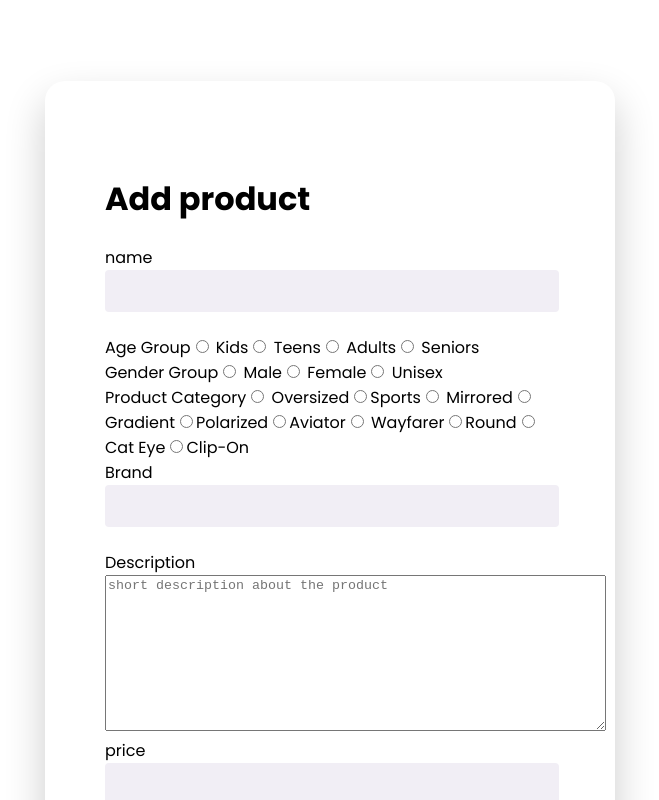
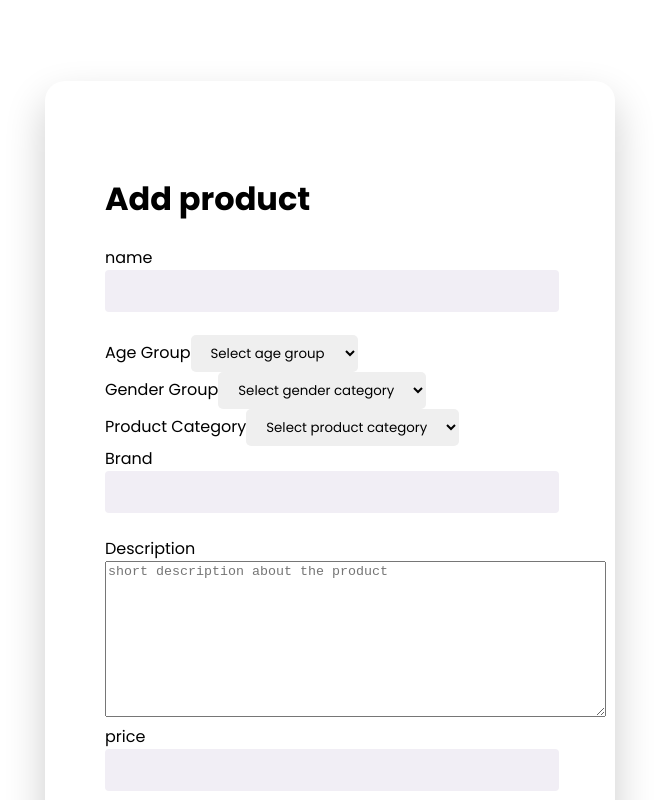
Before and after one commit to cherubim777/eye-glasses-shopping-frontend, a React (Vite) app: page /retailer/addProduct in a window 1280 px wide. Shown: the top 800 px of the page, without its empty margins (156-815 px from the left). Built offline with nearby package versions, Linux system fonts and the light colour scheme.

Commit message:
replace radio buttons in add and update products with drop down

```diff
--- a/src/AddProducts.jsx
+++ b/src/AddProducts.jsx
@@ -1,64 +1,88 @@
-import React, {useState} from "react";
+import React, { useState } from "react";
 import UserInput from "./UserInput";
-export default function AddProducts(){
 
-    const [product,setProduct] = useState({
-      name: '',
-      age_group: '',
-      gender_category: '',
-      category: '',
-      brand: '',
-      description: '',
-      price: '',
+export default function AddProducts() {
+  const [product, setProduct] = useState({
+    name: "",
+    age_group: "",
+    gender_category: "",
+    category: "",
+    brand: "",
+    description: "",
+    price: "",
     photo: null,
-      quantity:'',
+    quantity: "",
   });
 
-    const token = localStorage.getItem('retailerToken');
+  const token = localStorage.getItem("retailerToken");
 
-    const handleProductChange = (event) =>{
-      const {name,value} = event.target;
-      setProduct({...product,[name]:value})
+  const handleProductChange = (event) => {
+    const { name, value } = event.target;
+    setProduct({ ...product, [name]: value });
   };
+
   const handleImageChange = (event) => {
     setProduct({ ...product, photo: event.target.files[0] });
-      console.log(product.photo)
+    console.log(product.photo);
   };
 
-    let addProduct = function(){
-
+  let addProduct = function () {
     const formData = new FormData();
-        formData.append('name', product.name);
-        formData.append('age_group', product.age_group);
-        formData.append('gender_category', product.gender_category);
-        formData.append('category', product.category);
-        formData.append('brand', product.brand);
-        formData.append('description', product.description);
-        formData.append('price', product.price);
-        formData.append('quantity', product.quantity);
-        formData.append('photo', product.photo);
-        fetch('http://127.0.0.1:8000/product/addProduct/', {
-            method: 'POST',
+    formData.append("name", product.name);
+    formData.append("age_group", product.age_group);
+    formData.append("gender_category", product.gender_category);
+    formData.append("category", product.category);
+    formData.append("brand", product.brand);
+    formData.append("description", product.description);
+    formData.append("price", product.price);
+    formData.append("quantity", product.quantity);
+    formData.append("photo", product.photo);
+    fetch("http://127.0.0.1:8000/product/addProduct/", {
+      method: "POST",
       headers: {
         // 'Content-Type': 'application/json',
-              'Authorization': `Bearer ${token}`,
+        Authorization: `Bearer ${token}`,
       },
-            body: formData
-
+      body: formData,
     })
-          .then(response => response.json())
-          .then(data => {
+      .then((response) => response.json())
+      .then((data) => {
         // Handle the response data here
       })
-          .catch(error => {
+      .catch((error) => {
         // Handle any errors that occurred during the request
       });
-
-        }
+  };
   const handleSubmit = (event) => {
     event.preventDefault();
     addProduct();
   };
+
+  const ageGroupOptions = [
+    { value: "K", label: "Kids" },
+    { value: "T", label: "Teens" },
+    { value: "A", label: "Adults" },
+    { value: "S", label: "Seniors" },
+  ];
+
+  const genderCategoryOptions = [
+    { value: "M", label: "Male" },
+    { value: "F", label: "Female" },
+    { value: "U", label: "Unisex" },
+  ];
+
+  const categoryOptions = [
+    { value: "Oversized", label: "Oversized" },
+    { value: "Sports", label: "Sports" },
+    { value: "Mirrored", label: "Mirrored" },
+    { value: "Gradient", label: "Gradient" },
+    { value: "Polarized", label: "Polarized" },
+    { value: "Aviator", label: "Aviator" },
+    { value: "Wayfarer", label: "Wayfarer" },
+    { value: "Round", label: "Round" },
+    { value: "Cat Eye", label: "Cat Eye" },
+    { value: "Clip-On", label: "Clip-On" },
+  ];
 
   return (
     <>
@@ -66,45 +90,108 @@ export default function AddProducts(){
         <div className="login-form">
           <h1> Add product</h1>
           <form onSubmit={handleSubmit}>
-            <UserInput type="text" title="name" name="name" value={product.name} onChange={handleProductChange}/>
+            <UserInput
+              type="text"
+              title="name"
+              name="name"
+              value={product.name}
+              onChange={handleProductChange}
+            />
             <label>
               Age Group
-            <input type="radio" required name="age_group" value="K" checked={product.age_group ==="K"} onChange={handleProductChange}/> Kids
-            <input type="radio" name="age_group" value="T" checked={product.age_group ==="T"} onChange={handleProductChange}/> Teens
-            <input type="radio" name="age_group" value="A" checked={product.age_group ==="A"} onChange={handleProductChange}/> Adults
-            <input type="radio" name="age_group" value="S" checked={product.age_group ==="S"} onChange={handleProductChange}/> Seniors
+              <select
+                className="button-style"
+                name="age_group"
+                required
+                value={product.age_group}
+                onChange={handleProductChange}
+              >
+                <option value="">Select age group</option>
+                {ageGroupOptions.map((option) => (
+                  <option key={option.value} value={option.value}>
+                    {option.label}
+                  </option>
+                ))}
+              </select>
             </label>
-     <br/>
+            <br />
             <label>
               Gender Group
-            <input type="radio" required name="gender_category" value="M" checked={product.gender_category==="M"} onChange={handleProductChange}/> Male
-            <input type="radio" name="gender_category" value="F" checked={product.gender_category==="F"} onChange={handleProductChange}/> Female
-            <input type="radio" name="gender_category" value="U" checked={product.gender_category==="U"} onChange={handleProductChange} /> Unisex
+              <select
+                className="button-style"
+                name="gender_category"
+                required
+                value={product.gender_category}
+                onChange={handleProductChange}
+              >
+                <option value="">Select gender category</option>
+                {genderCategoryOptions.map((option) => (
+                  <option key={option.value} value={option.value}>
+                    {option.label}
+                  </option>
+                ))}
+              </select>
             </label>
-
-     <label><br/>
+            <br />
+            <label>
               Product Category
-          <input type="radio" required name="category" value="Oversized" checked={product.category === "Oversized"} onChange={handleProductChange}/> Oversized
-          <input type="radio" name="category" value="Sports" checked={product.category === "Sports"} onChange={handleProductChange} />Sports
-          <input type="radio" name="category" value="Mirrored" checked={product.category === "Mirrored"} onChange={handleProductChange} /> Mirrored
-          <input type="radio" name="category" value="Gradient" checked={product.category === "Gradient"} onChange={handleProductChange} />Gradient
-          <input type="radio" name="category" value="Polarized" checked={product.category === "Polarized"} onChange={handleProductChange}/>Polarized
-          <input type="radio" name="category" value="Aviator" checked={product.category === "Aviator"} onChange={handleProductChange} />Aviator
-          <input type="radio" name="category" value="Wayfarer" checked={product.category === "Wayfarer"} onChange={handleProductChange}/> Wayfarer
-          <input type="radio" name="category" value="Round" checked={product.category === "Round"} onChange={handleProductChange} />Round
-          <input type="radio" name="category" value="Cat Eye" checked={product.category === "Cat Eye"} onChange={handleProductChange}/>Cat Eye
-          <input type="radio" name="category" value="Clip-On" checked={product.category === "Clip-On"} onChange={handleProductChange}/>Clip-On
+              <select
+                className="button-style"
+                name="category"
+                required
+                value={product.category}
+                onChange={handleProductChange}
+              >
+                <option value="">Select product category</option>
+                {categoryOptions.map((option) => (
+                  <option key={option.value} value={option.value}>
+                    {option.label}
+                  </option>
+                ))}
+              </select>
             </label>
-        <UserInput type="text" title="Brand" name="brand" value={product.brand} onChange={handleProductChange}/>
+            <br />
+            <UserInput
+              type="text"
+              title="Brand"
+              name="brand"
+              value={product.brand}
+              onChange={handleProductChange}
+            />
             <label>
               Description
-        <textarea name="description" cols="60" rows="10" placeholder="short description about the product" value={product
-        .description} onChange={handleProductChange}></textarea>
+              <textarea
+                name="description"
+                cols="60"
+                rows="10"
+                placeholder="short description about the product"
+                value={product.description}
+                onChange={handleProductChange}
+              ></textarea>
             </label>
-        <UserInput type="number" title="price" name="price" value={product.price} onChange={handleProductChange}/>
-        <UserInput type="number" min="1" title="quantity" name="quantity" value={product.quantity} onChange={handleProductChange}/>
+            <UserInput
+              type="number"
+              title="price"
+              name="price"
+              value={product.price}
+              onChange={handleProductChange}
+            />
+            <UserInput
+              type="number"
+              min="1"
+              title="quantity"
+              name="quantity"
+              value={product.quantity}
+              onChange={handleProductChange}
+            />
 
-        <UserInput type="file"  accept="image/*" title="Product Image" name="image"  onChange={handleImageChange} />
+            <UserInput
+              type="file"
+              accept="image/*"
+              title="Product Image"
+              name="image"
+              onChange={handleImageChange}
+            />
             <UserInput
               type="submit"
               value="Submit"
@@ -114,7 +201,5 @@ export default function AddProducts(){
         </div>
       </div>
     </>
-
-    )
-
+  );
 }
--- a/src/Dashboard.jsx
+++ b/src/Dashboard.jsx
@@ -32,8 +32,6 @@ export default function Dashboard(){
             getMonthlyRevenue('Dec', 11),
         ];
     }
-    if(salesData.monthly_revenues && salesData.monthly_revenues.length > 0)
-        console.log(salesData.monthly_revenues[5].current_year_revenue)
 
       const token = localStorage.getItem('retailerToken');
     React.useEffect(() => {
@@ -60,7 +58,7 @@ export default function Dashboard(){
                     <div className="barchart-title">Total Revenue</div>
                     <div className="revenue-value">{year === "current" ? salesData.current_year_revenue: salesData.last_year_revenue} ETB</div>
                     <div className="year-selector">
-                        <select className="theme-color" onChange={(event) => handleYearChange(event)}>
+                        <select className="theme-color button-style" onChange={(event) => handleYearChange(event)}>
                             <option value="current">This year</option>
                             <option value="last">Last year</option>
                         </select>
--- a/src/UpdateProduct.jsx
+++ b/src/UpdateProduct.jsx
@@ -93,68 +93,35 @@ export default function UpdateProduct() {
           />
           <label>
             Age Group
-            <input
+            <select
+              className="button-style"
               required
-              type="radio"
               name="age_group"
-              value="K"
-              checked={product.age_group === "K"}
+              value={product.age_group}
               onChange={handleProductChange}
-            />
-            Kids
-            <input
-              type="radio"
-              name="age_group"
-              value="T"
-              checked={product.age_group === "T"}
-              onChange={handleProductChange}
-            />
-            Teens
-            <input
-              type="radio"
-              name="age_group"
-              value="A"
-              checked={product.age_group === "A"}
-              onChange={handleProductChange}
-            />
-            Adults
-            <input
-              type="radio"
-              name="age_group"
-              value="S"
-              checked={product.age_group === "S"}
-              onChange={handleProductChange}
-            />
-            Seniors
+            >
+              <option value="">Select an age group</option>
+              <option value="K">Kids</option>
+              <option value="T">Teens</option>
+              <option value="A">Adults</option>
+              <option value="S">Seniors</option>
+            </select>
           </label>
           <br />
           <label>
             Gender Group
-            <input
+            <select
+              className="button-style"
               required
-              type="radio"
               name="gender_category"
-              value="M"
-              checked={product.gender_category === "M"}
+              value={product.gender_category}
               onChange={handleProductChange}
-            />
-            Male
-            <input
-              type="radio"
-              name="gender_category"
-              value="F"
-              checked={product.gender_category === "F"}
-              onChange={handleProductChange}
-            />
-            Female
-            <input
-              type="radio"
-              name="gender_category"
-              value="U"
-              checked={product.gender_category === "U"}
-              onChange={handleProductChange}
-            />
-            Unisex
+            >
+              <option value="">Select a gender category</option>
+              <option value="M">Male</option>
+              <option value="F">Female</option>
+              <option value="U">Unisex</option>
+            </select>
           </label>
           <UserInput
             type="text"
```
Lines whose indentation alone changed are shown as unchanged.
